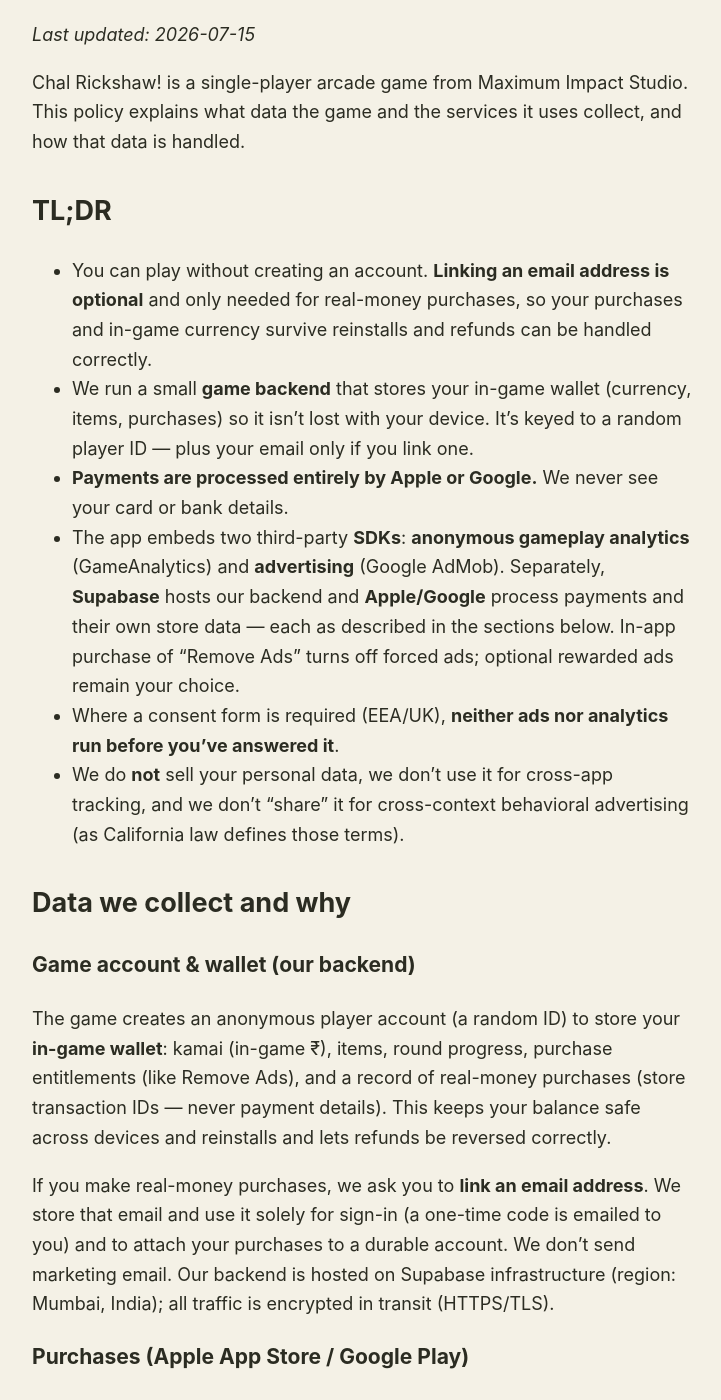
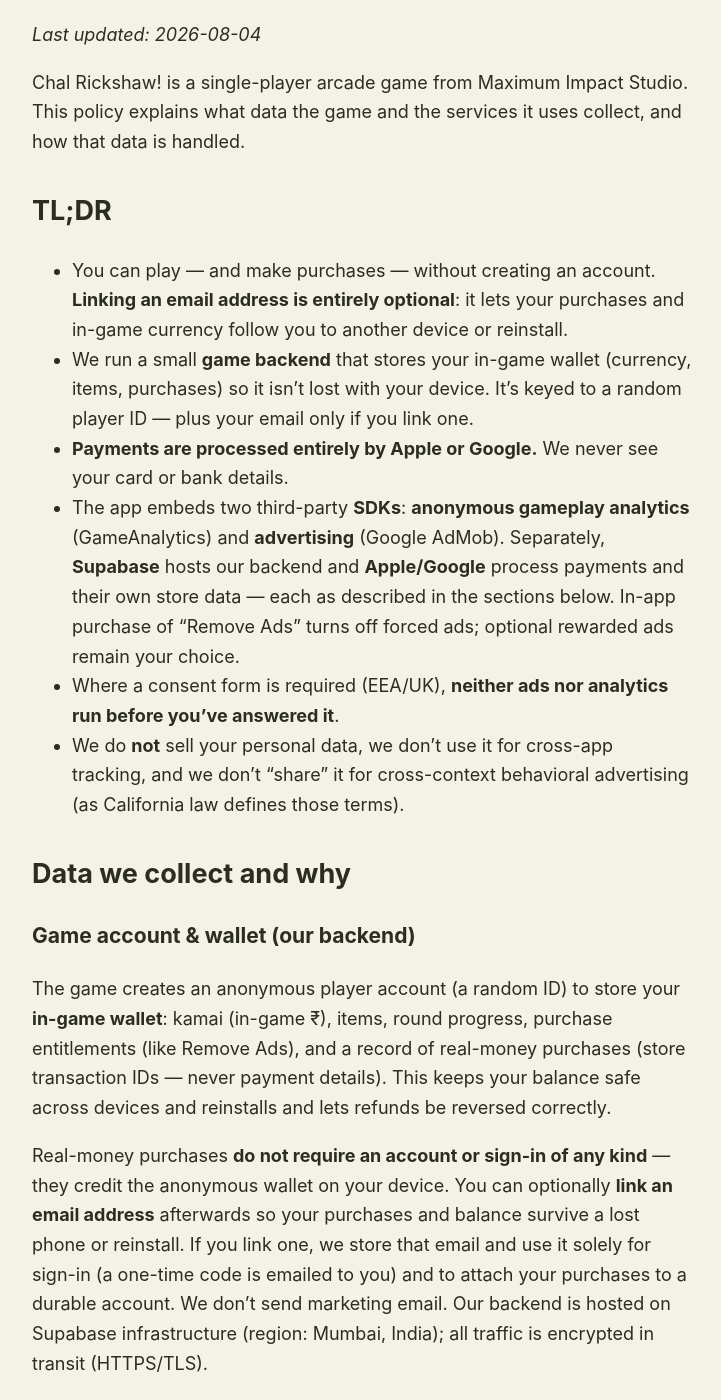
Before and after one commit to arunjeetsingh/maximum-impact-studio, a Jekyll site: the page built from chal-rickshaw/privacy.md, in a window 1280 px wide and 1400 px high, scrolled down 199 px. Shown: the whole window, without its empty margins (278-999 px from the left). Built offline with Jekyll 4.4.1, drawn with Linux system fonts in a browser that asks for light colours; some of the changed text lies outside the part shown.

Commit message:
Chal Rickshaw: guest purchases + in-app deletion + Android is live
Three catch-ups after the app itself changed:

* privacy.md — purchases no longer require a linked account (App Review
  5.1.1(v), shipped in 1.0.68): linking is now described as optional
  durability, not a purchase requirement. In-app deletion (shipped in the
  same build) becomes the primary deletion path, email the fallback.
  Last-updated bumped.
* delete-account.md — leads with the in-app flow (ACCOUNT -> Delete account
  -> DELETE FOREVER, immediate), keeps the email path for everyone else.
  This page is what the Play Data-safety form points at.
* index.md — the page still said "beta testing on iOS with Android on the
  way"; Android has been live in production at 100% since 2026-07-30. Now
  links to the Play listing, App Store "coming soon".

```diff
--- a/chal-rickshaw/privacy.md
+++ b/chal-rickshaw/privacy.md
@@ -6,7 +6,7 @@
 
 # Chal Rickshaw! — Privacy Policy
 
-_Last updated: 2026-07-15_
+_Last updated: 2026-08-04_
 
 Chal Rickshaw! is a single-player arcade game from Maximum Impact Studio. This
 policy explains what data the game and the services it uses collect, and how
@@ -14,9 +14,9 @@
 
 ## TL;DR
 
-- You can play without creating an account. **Linking an email address is
-  optional** and only needed for real-money purchases, so your purchases and
-  in-game currency survive reinstalls and refunds can be handled correctly.
+- You can play — and make purchases — without creating an account.
+  **Linking an email address is entirely optional**: it lets your purchases and
+  in-game currency follow you to another device or reinstall.
 - We run a small **game backend** that stores your in-game wallet (currency,
   items, purchases) so it isn't lost with your device. It's keyed to a random
   player ID — plus your email only if you link one.
@@ -43,10 +43,12 @@
 (store transaction IDs — never payment details). This keeps your balance safe
 across devices and reinstalls and lets refunds be reversed correctly.
 
-If you make real-money purchases, we ask you to **link an email address**.
-We store that email and use it solely for sign-in (a one-time code is emailed
-to you) and to attach your purchases to a durable account. We don't send
-marketing email. Our backend is hosted on Supabase infrastructure (region:
+Real-money purchases **do not require an account or sign-in of any kind** —
+they credit the anonymous wallet on your device. You can optionally **link an
+email address** afterwards so your purchases and balance survive a lost phone
+or reinstall. If you link one, we store that email and use it solely for
+sign-in (a one-time code is emailed to you) and to attach your purchases to a
+durable account. We don't send marketing email. Our backend is hosted on Supabase infrastructure (region:
 Mumbai, India); all traffic is encrypted in transit (HTTPS/TLS).
 
 ### Purchases (Apple App Store / Google Play)
@@ -107,14 +109,17 @@
 
 ## Your choices & rights
 
-- **Play without an account** — everything except real-money purchases works
-  with no email linked.
+- **Play without an account** — everything, including real-money purchases,
+  works with no email linked.
 - **Ad personalization** — limit or reset your advertising ID in device
   settings (Android: Settings → Privacy → Ads; iOS: Settings → Privacy &
   Security → Apple Advertising). EEA/UK users can revisit their consent choice
   via the in-game consent form.
-- **Delete your account & data** — email us at the address below. If you've
-  linked an email, write from that address (so we can verify it's you) and we
+- **Delete your account & data** — if you've linked an email, delete your
+  account directly **in the app**: ACCOUNT → sign in → "Delete account" →
+  DELETE FOREVER. This permanently removes your account, wallet, and purchase
+  records from our servers immediately. You can also email us at the address
+  below instead; if you do, write from your linked address (so we can verify it's you) and we
   will delete your account, wallet, and purchase records (except records we
   must keep for legal/accounting reasons, e.g. of refunds). If you have **not**
   linked an email, the wallet on our server is identified only by a random ID
```
Also changed, not shown: chal-rickshaw/delete-account.md (+13 -1 lines), chal-rickshaw/index.md (+3 -2 lines).
